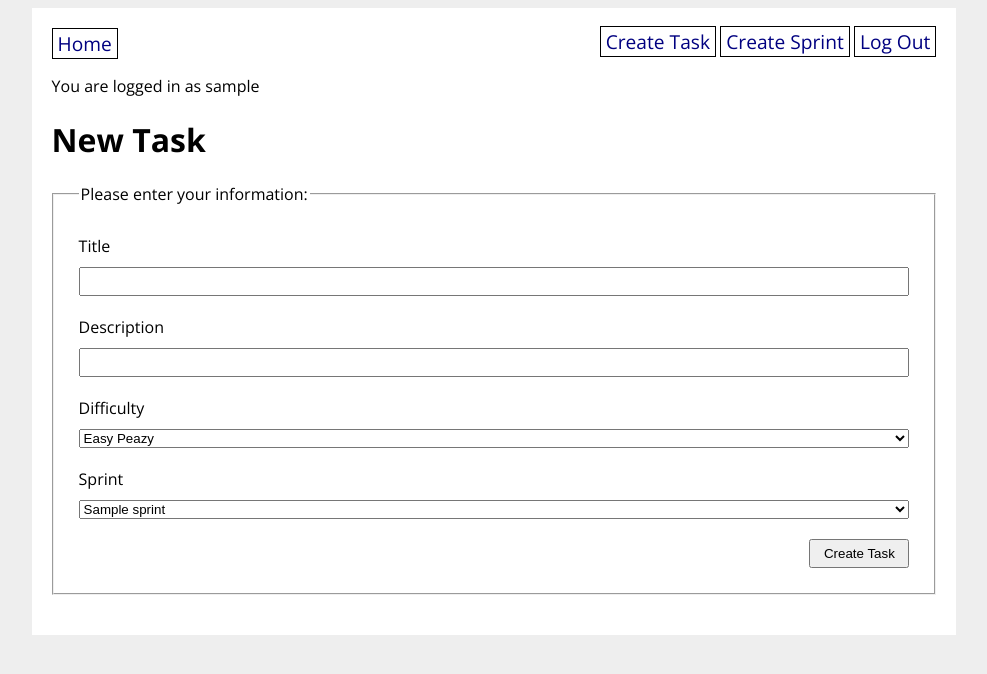
After one commit to Pondorasti/BEW-1.2, a Flask app: page /create_task in a window 1280 px wide. The commit adds this page. Shown: the top 674 px of the page, without its empty margins (146-1133 px from the left). Run offline with Flask 2, Linux system fonts and the light colour scheme; a user stored in the database is signed in; tables that the repository leaves empty hold one stand-in row (values such as "Sample post").

Commit message:
Final Project: create tasks

```diff
--- a/Class Work/final-project/final_app/main/forms.py
+++ b/Class Work/final-project/final_app/main/forms.py
@@ -1,8 +1,9 @@
 from flask_wtf import FlaskForm
 from wtforms import StringField, SubmitField
-from wtforms.fields.simple import PasswordField
-from wtforms.validators import DataRequired, Length, ValidationError
-from ..models import Sprint
+from wtforms.ext.sqlalchemy.fields import QuerySelectField
+from wtforms.fields.core import SelectField
+from wtforms.validators import DataRequired, Length
+from ..models import Sprint, TaskDifficulty
 
 
 class SprintForm(FlaskForm):
@@ -10,3 +11,19 @@ class SprintForm(FlaskForm):
         label="Name", validators=[DataRequired(), Length(min=3, max=20)]
     )
     submit = SubmitField(label="Create Sprint")
+
+
+class TaskForm(FlaskForm):
+    title = StringField(
+        label="Title", validators=[DataRequired(), Length(min=3, max=20)]
+    )
+    description = StringField(
+        label="Description", validators=[Length(max=400)]
+    )
+    difficulty = SelectField(
+        "Difficulty", validators=[DataRequired()], choices=TaskDifficulty.choices()
+    )
+    sprint = QuerySelectField(
+        "Sprint", validators=[DataRequired()], query_factory=lambda: Sprint.query
+    )
+    submit = SubmitField("Create Task")
--- a/Class Work/final-project/final_app/main/routes.py
+++ b/Class Work/final-project/final_app/main/routes.py
@@ -1,10 +1,8 @@
 from flask import Blueprint, render_template, redirect, url_for, flash
 from flask_login import login_required, current_user
-import flask_login
-
 from .. import app, db
 from ..models import Sprint, Task
-from .forms import SprintForm
+from .forms import SprintForm, TaskForm
 
 main = Blueprint("main", __name__)
 
@@ -28,7 +26,7 @@ def create_sprint():
         db.session.add(sprint)
         db.session.commit()
 
-        flash("New Sprint created!")
+        flash("New sprint created!")
 
         return redirect(url_for("main.homepage"))
 
@@ -48,3 +46,26 @@ def sprint_detail(sprint_id):
         flash("Sprint succefully updated!")
 
     return render_template("sprint_detail.html", sprint=sprint, form=form)
+
+
+@main.route("/create_task", methods=["GET", "POST"])
+@login_required
+def create_task():
+    form = TaskForm()
+
+    if form.validate_on_submit():
+        task = Task(
+            title=form.title.data,
+            description=form.description.data,
+            difficulty=form.difficulty.data,
+            sprint=form.sprint.data
+        )
+
+        db.session.add(task)
+        db.session.commit()
+
+        flash("New task created!")
+
+        return redirect(url_for("main.homepage"))
+
+    return render_template("create_task.html", form=form)
--- a/Class Work/final-project/final_app/models.py
+++ b/Class Work/final-project/final_app/models.py
@@ -18,6 +18,9 @@ class Sprint(db.Model):
     created_by_id = db.Column(db.Integer, db.ForeignKey("user.id"))
     created_by = db.relationship("User")
 
+    def __repr__(self):
+        return self.name
+
 
 class TaskDifficulty(FormEnum):
     EASY = "Easy Peazy"
@@ -29,7 +32,7 @@ class Task(db.Model):
     id = db.Column(db.Integer, primary_key=True)
     title = db.Column(db.String(40), nullable=False)
     description = db.Column(db.String(400))
-    category = db.Column(
+    difficulty = db.Column(
         db.Enum(TaskDifficulty), default=TaskDifficulty.MEDIUM
     )
 
--- /dev/null
+++ b/Class Work/final-project/final_app/templates/create_task.html
@@ -0,0 +1,52 @@
+{% extends 'base.html' %}
+{% block content %}
+
+<h1>New Task</h1>
+
+<form method="POST" action="{{ url_for('main.create_task') }}">
+  {{ form.csrf_token }}
+  <fieldset>
+    <legend>Please enter your information:</legend>
+
+    {{ form.title.label }}
+    {{ form.title }}
+
+    <ul>
+      {% for error in form.title.errors %}
+      <li class="error">{{ error }}</li>
+      {% endfor %}
+    </ul>
+
+    {{ form.description.label }}
+    {{ form.description }}
+
+    <ul>
+      {% for error in form.description.errors %}
+      <li class="error">{{ error }}</li>
+      {% endfor %}
+    </ul>
+
+    {{ form.difficulty.label }}
+    {{ form.difficulty }}
+
+    <ul>
+      {% for error in form.difficulty.errors %}
+      <li class="error">{{ error }}</li>
+      {% endfor %}
+    </ul>
+
+    {{ form.sprint.label }}
+    {{ form.sprint }}
+
+    <ul>
+      {% for error in form.sprint.errors %}
+      <li class="error">{{ error }}</li>
+      {% endfor %}
+    </ul>
+
+    {{ form.submit }}
+  </fieldset>
+</form>
+
+
+{% endblock %}
```
Also changed, not shown: Class Work/final-project/final_app/templates/sprint_detail.html (+4 -5 lines), Class Work/final-project/final_app/final-project.db.
